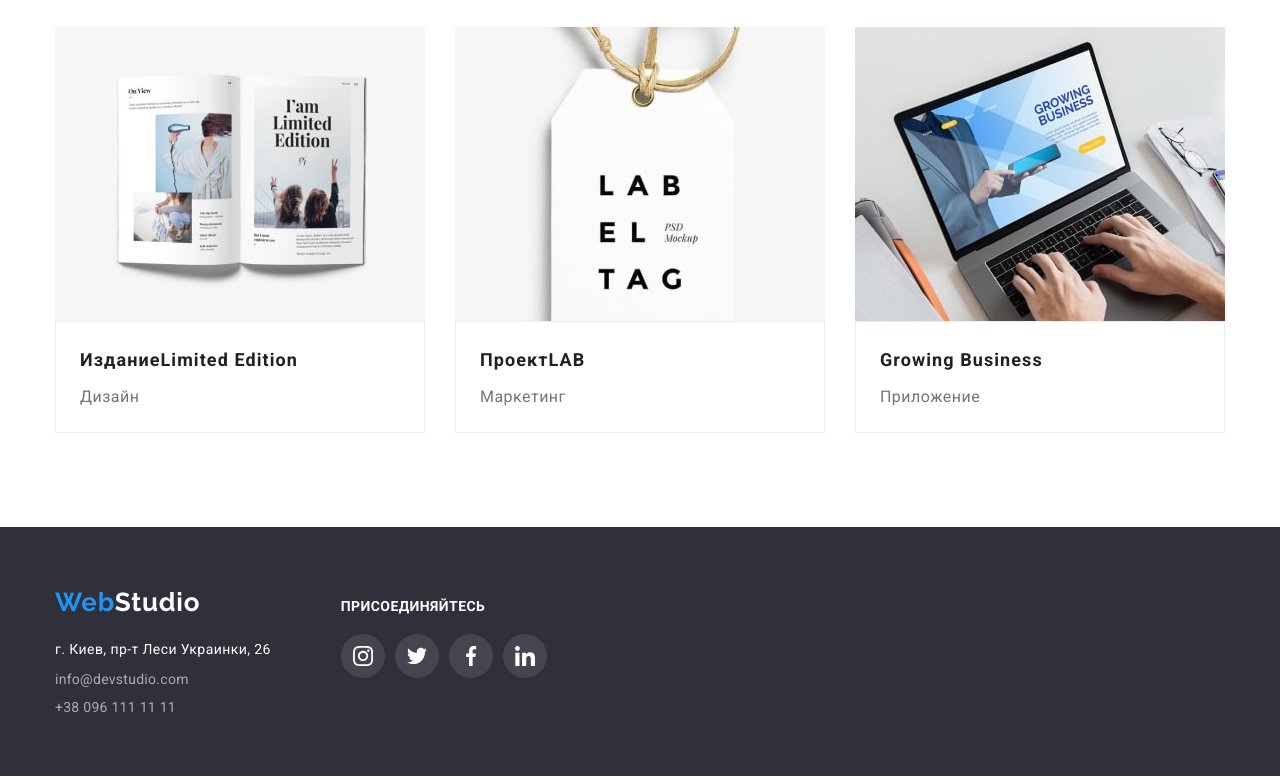
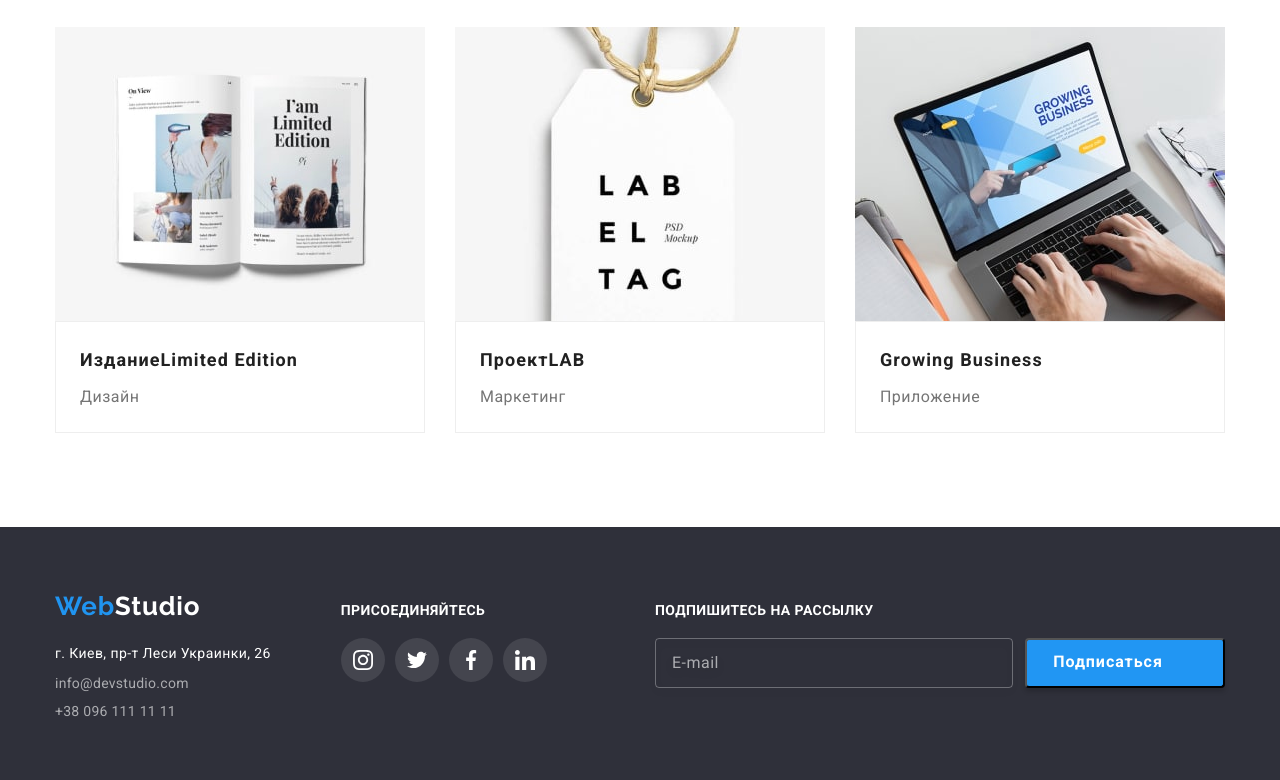
Before and after one commit to vadym-loik/goit-markup-hw-06, a plain HTML site: page portfolio.html in a window 1280 px wide. Shown: the part 1108-1888 px from the top of the page. Drawn offline with nearby package versions, Linux system fonts and the light colour scheme.

Commit message:
Update portfolio.html

```diff
--- a/portfolio.html
+++ b/portfolio.html
@@ -297,6 +297,26 @@
             </li>
           </ul>
         </div>
+        <div class="mailing">
+          <b class="mailing-heading">Подпишитесь на рассылку</b>
+          <form action="#" class="footer-form">
+            <input
+              type="email"
+              id="email"
+              class="mailing-input"
+              name="input-email"
+              placeholder="E-mail"
+            />
+            <button class="mailing-btn" type="submit">
+              Подписаться
+              <span class="mailing-wrap">
+                <svg class="icon-send" width="24" height="24">
+                  <use href="./images/sprite.svg#icon-icon-send"></use>
+                </svg>
+              </span>
+            </button>
+          </form>
+        </div>
       </div>
     </footer>
   </body>
```
